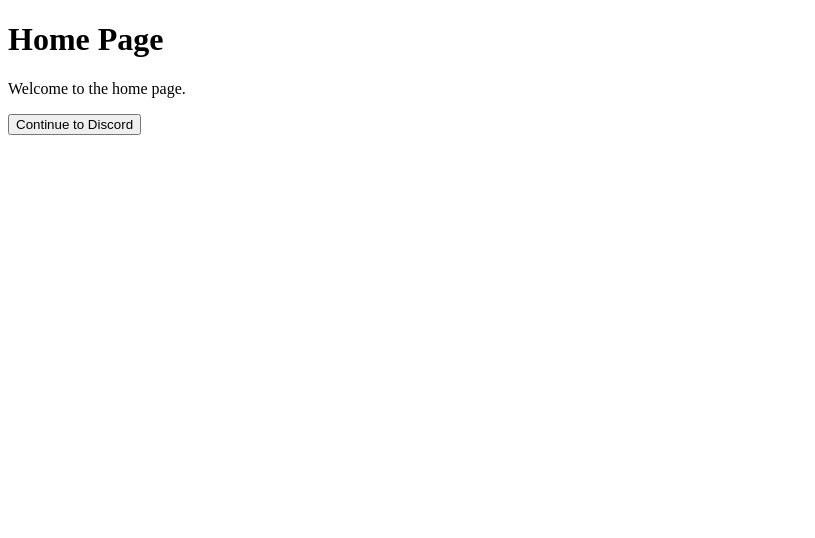
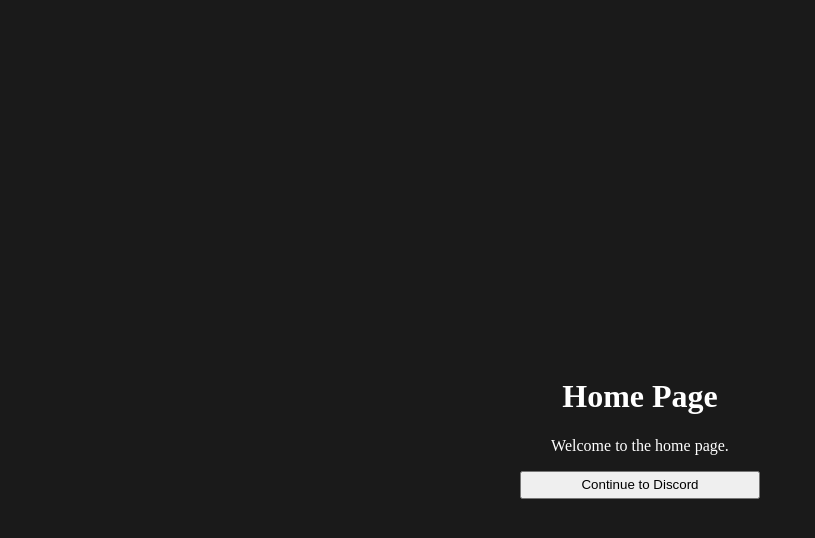
Before and after one commit to reversedtowerdev-max/steam-profile-verification, a React (Vite) app in the folder web/: page / in a window 1280 px wide. Shown: the top 538 px of the page, without its empty margins (0-815 px from the left). Built offline with nearby package versions, Linux system fonts and the light colour scheme.

Commit message:
Fix theme a bit

```diff
--- a/web/src/App.tsx
+++ b/web/src/App.tsx
@@ -28,4 +28,6 @@
   )
 }
 
+// Comment out SecretRoutes when working in Local Development!
+
 export default App
--- a/web/src/pages/Admin.tsx
+++ b/web/src/pages/Admin.tsx
@@ -1,4 +1,4 @@
-import "./admin.css";
+import "./css/admin.css";
 
 function Admin() {
 
--- a/web/src/pages/Home.tsx
+++ b/web/src/pages/Home.tsx
@@ -1,4 +1,4 @@
-import "./home.css";
+import "./css/home.css";
 import LoginButton from "../components/DiscordLoginButton";
 
 function Home() {
--- a/web/src/pages/Verify.tsx
+++ b/web/src/pages/Verify.tsx
@@ -1,14 +1,15 @@
 import Submission from "../hooks/SubmitSteamID"
 import Reqs from "../assets/requirement.png"
+import "./css/verify.css"
 
 function Verify() {
     return (
-        <>
+        <div className="container">
             <h1>Welcome to Egg Sherran!</h1>
             <h3>Please change your Steam Profile to the provided image</h3>
-            <img src={Reqs} alt="THis is not a loggo!" />
+            <img id="requirement" src={Reqs} alt="THis is not a loggo!" />
             <Submission />
-        </>
+        </div>
     )
 }
 
--- /dev/null
+++ b/web/src/pages/css/verify.css
@@ -0,0 +1,31 @@
+body {
+    background-color: #1a1a1a;
+    display: flex;
+    flex-direction: column;
+    align-items: center;
+    justify-content: center;
+    min-height: 100vh;
+    text-align: center;
+    padding: 20px;
+    color: #ffffff;
+    border-radius: 12px;
+}
+
+#requirement {
+    width: 50%;
+    height: 50%;
+    border-radius: 12px;
+    padding-top: 12px;
+    padding-bottom: 18px;
+}
+
+input {
+    width: 60vh;
+    height: 2vw;
+    border-radius: 6px;
+}
+
+button {
+    width: 30vh;
+    height: 2.2vw;
+}
```
Also changed, not shown: web/src/pages/css/admin.css (added), web/src/pages/css/home.css (added), 1 other file (tests, documents, lock files or other folders).
